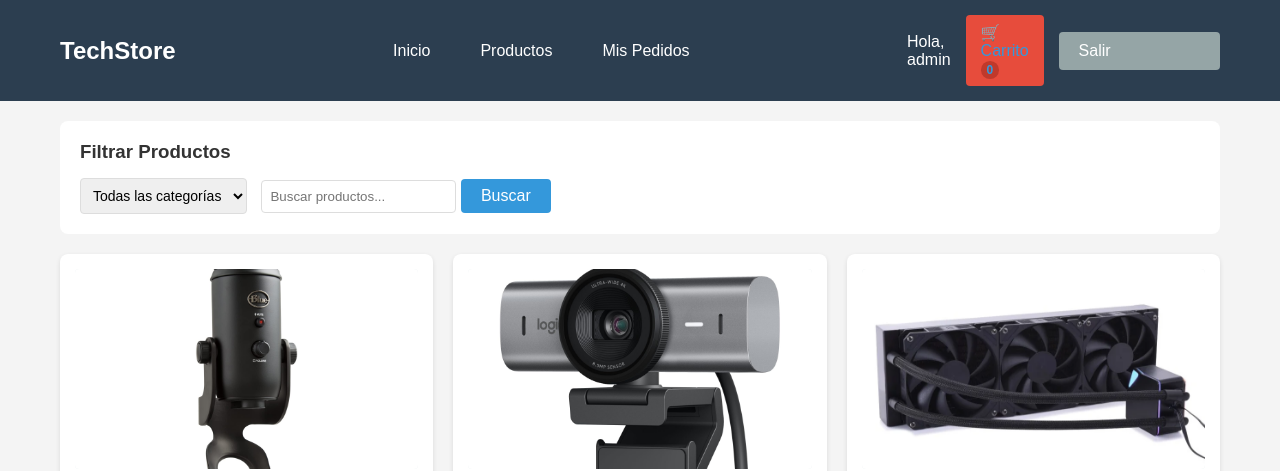
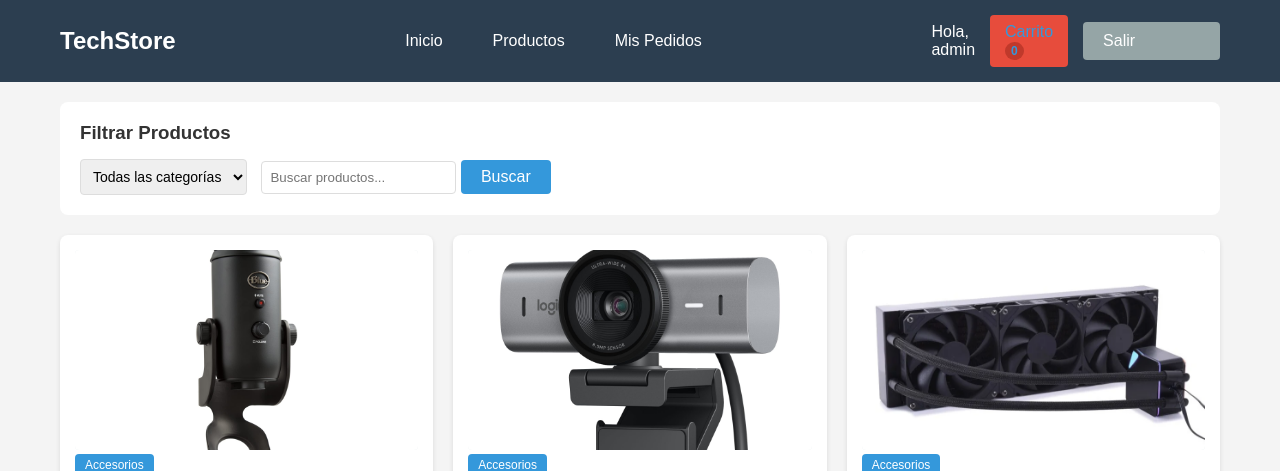
Before and after one commit to Plati287/asirpaosintermodular, a PHP site: page /index.php in a window 1280 px wide. Shown: the top 471 px of the page. Run offline with PHP 8.4, Linux system fonts and the light colour scheme; a user stored in the database is signed in; data comes from the database, SQL or seed files in the repository.

Commit message:
Update index.php

```diff
--- a/web/tienda_online/index.php
+++ b/web/tienda_online/index.php
@@ -60,7 +60,7 @@ $result = mysqli_stmt_get_result($stmt);
                 <?php if (estaLogueado()): ?>
                     <span>Hola, <?php echo obtenerNombreUsuario(); ?></span>
                     <a href="carrito.php" class="carrito-link">
-                        🛒 Carrito <span class="carrito-count"><?php echo contarItemsCarrito(); ?></span>
+                        Carrito <span class="carrito-count"><?php echo contarItemsCarrito(); ?></span>
                     </a>
                     <a href="logout.php" class="btn btn-secondary">Salir</a>
                 <?php else: ?>
```
